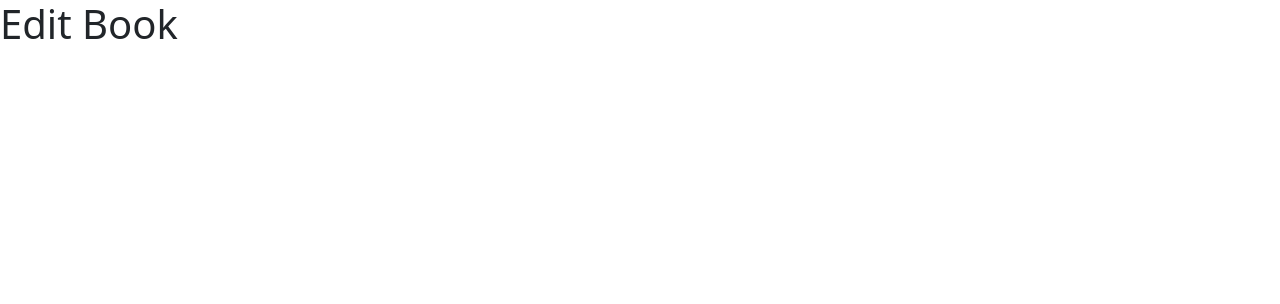
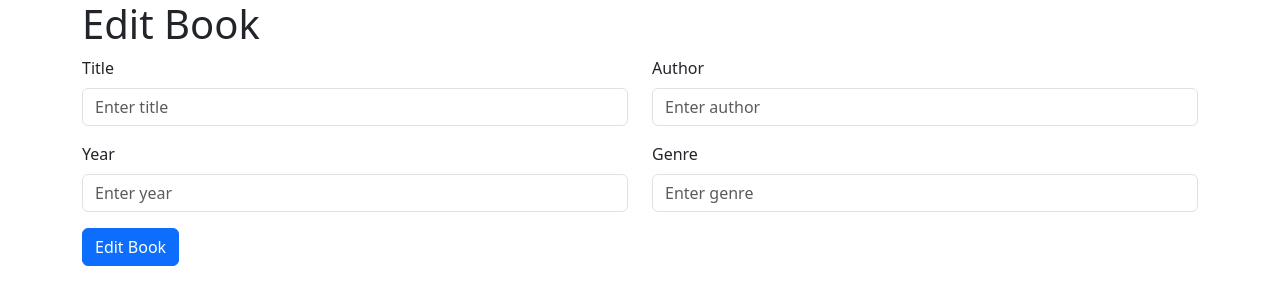
Before and after one commit to summerjoyyoung/library-visa-design-engineer, a React (Vite) app in the folder client/library-manager/: page /edit-book/1 in a window 1280 px wide. Shown: the top 304 px of the page. Built offline with nearby package versions, Linux system fonts and the light colour scheme; no server answers.

Commit message:
Set up add edit book forms

```diff
--- a/client/library-manager/src/components/addBook/index.tsx
+++ b/client/library-manager/src/components/addBook/index.tsx
@@ -1,8 +1,14 @@
+import Button from "react-bootstrap/Button"
+import BookForm from "../shared/bookForm"
+
 function AddBook() {
+
+    const handleAddBook = () => {
+        console.log('Add book')
+    }
+
   return (
-    <div>
-      <h1>Add Book</h1>
-    </div>
+    <BookForm headerText="Add Book" footerButton={<Button onClick={() => handleAddBook}>Add Book</Button>} />
   )
 }
 
--- a/client/library-manager/src/components/editBook/index.tsx
+++ b/client/library-manager/src/components/editBook/index.tsx
@@ -1,8 +1,45 @@
+import Button from "react-bootstrap/Button"
+import BookForm from "../shared/bookForm"
+import { useParams } from "react-router-dom"
+import { useEffect } from "react"
+import { Book } from "../../../../../types"
+import { create } from "zustand"
+
+interface EditState {
+    book: Book | undefined
+    setBook: (book: Book) => void
+}
+
+const useEditState = create<EditState>((set) => ({
+    book: undefined,
+    setBook: (book: Book) => set({ book }),
+}))
+
 function EditBook() {
+    const { id } = useParams()
+    const { book, setBook } = useEditState()
+
+    useEffect(() => {
+        fetch(`http://localhost:3000/books/${id}`)
+            .then(response => response.json())
+            .then(data => setBook(data))
+    }, [id, setBook])
+
+    const handleEditBook = () => {
+        fetch(`http://localhost:3000/books/${id}`, {
+            method: 'PUT',
+            headers: {
+                'Content-Type': 'application/json'
+            },
+            body: JSON.stringify(book)
+        })
+            .then(() => {
+                console.log('Book edited')
+            })
+    }
+
     return (
-      <div>
-        <h1>Edit Book</h1>
-      </div>
+      <BookForm headerText="Edit Book" footerButton={<Button onClick={handleEditBook}>Edit Book</Button>} formContent={book} />
     )
   }
 
--- /dev/null
+++ b/client/library-manager/src/components/shared/bookForm.tsx
@@ -0,0 +1,57 @@
+import Container from "react-bootstrap/Container";
+import { Book } from "../../../../../types";
+import { Col, Form, Row } from "react-bootstrap";
+
+type BookFormProps = {
+    headerText: string;
+    footerButton: JSX.Element;
+    formContent?: Book;
+};
+
+function BookForm({ headerText, footerButton, formContent }: BookFormProps) {
+    return (
+        <Container>
+            <h1>{headerText}</h1>
+            <Form>
+                <Row className="mb-3">
+                    <Form.Group as={Col} controlId="title">
+                        <Form.Label>Title</Form.Label>
+                        <Form.Control
+                            type="text"
+                            placeholder="Enter title"
+                            defaultValue={formContent?.title}
+                        />
+                    </Form.Group>
+                    <Form.Group as={Col} controlId="author">
+                        <Form.Label>Author</Form.Label>
+                        <Form.Control
+                            type="text"
+                            placeholder="Enter author"
+                            defaultValue={formContent?.author}
+                        />
+                    </Form.Group>
+                </Row>
+                <Row className="mb-3">
+                    <Form.Group as={Col} controlId="year">
+                        <Form.Label>Year</Form.Label>
+                        <Form.Control
+                            type="text"
+                            placeholder="Enter year"
+                            defaultValue={formContent?.year}
+                        />
+                    </Form.Group>
+                    <Form.Group as={Col} controlId="genre">
+                        <Form.Label>Genre</Form.Label>
+                        <Form.Control
+                            type="text"
+                            placeholder="Enter genre"
+                            defaultValue={formContent?.genre}
+                        />
+                    </Form.Group>
+                </Row>
+                {footerButton}
+            </Form>
+        </Container>
+    );
+}
+export default BookForm;
```
